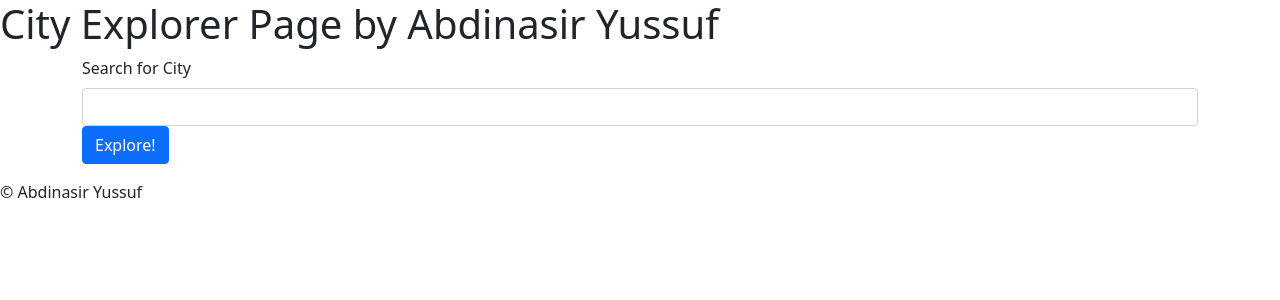
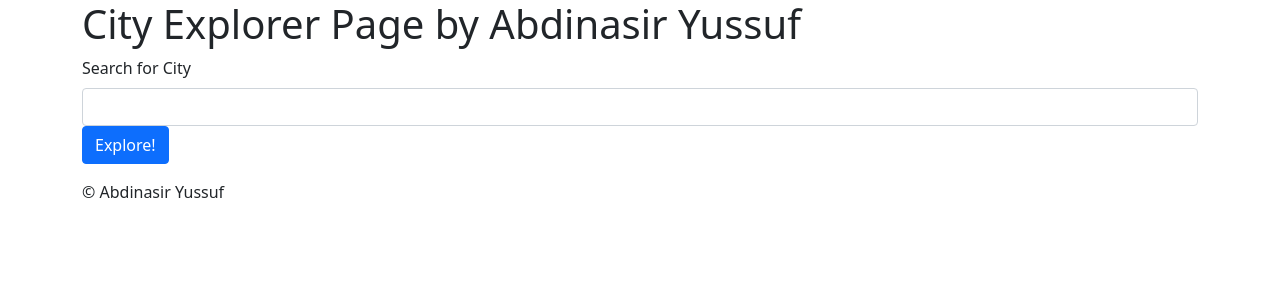
Before and after one commit to abditake/city-explorer, a React (Create React App) app: page / in a window 1280 px wide. Shown: the top 300 px of the page. Built offline with nearby package versions, Linux system fonts and the light colour scheme; no server answers.

Commit message:
location wont show

```diff
--- a/src/Footer.js
+++ b/src/Footer.js
@@ -1,11 +1,12 @@
 import React, { Component } from 'react'
+import {Container} from 'react-bootstrap'
 
 export default class Footer extends Component {
   render() {
     return (
-      <div>
+      <Container>
         &copy; Abdinasir Yussuf
-      </div>
+      </Container>
     )
   }
 }
--- a/src/Header.js
+++ b/src/Header.js
@@ -1,9 +1,14 @@
 import React, { Component } from 'react'
+import {Container} from 'react-bootstrap'
 
 export default class Header extends Component {
   render() {
     return (
-      <div><h1>City Explorer Page by Abdinasir Yussuf</h1></div>
+      <Container>
+
+        <h1>City Explorer Page by Abdinasir Yussuf</h1>
+
+      </Container>
     )
   }
 }
--- a/src/Weather.js
+++ b/src/Weather.js
@@ -2,7 +2,7 @@ import React from 'react';
 import { ListGroup,Container } from 'react-bootstrap';
 import 'bootstrap/dist/css/bootstrap.min.css';
 
-class App extends React.Component {
+class Weather extends React.Component {
 
   render() {
     return (
@@ -37,4 +37,4 @@ class App extends React.Component {
   }
 }
 
-export default App;
+export default Weather;
```
Also changed, not shown: src/Movie.js (added).
